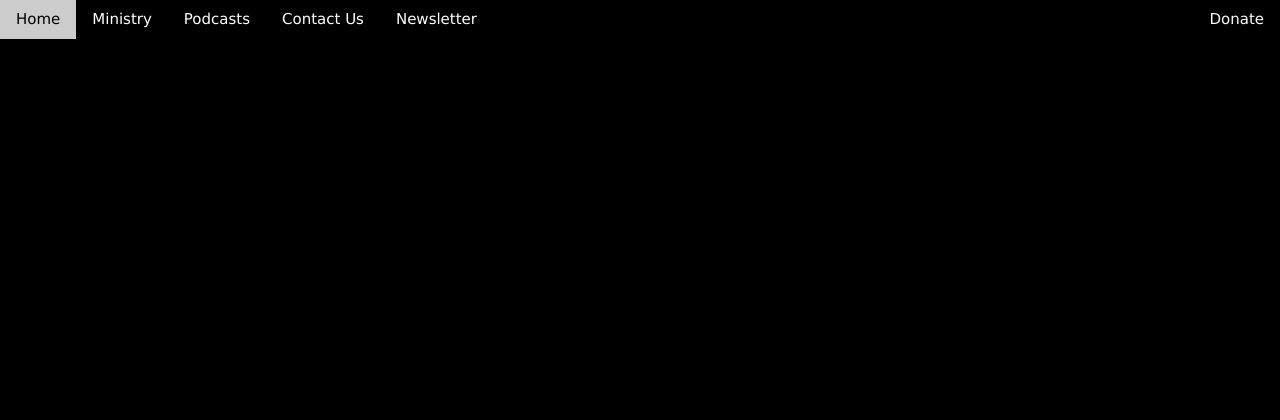
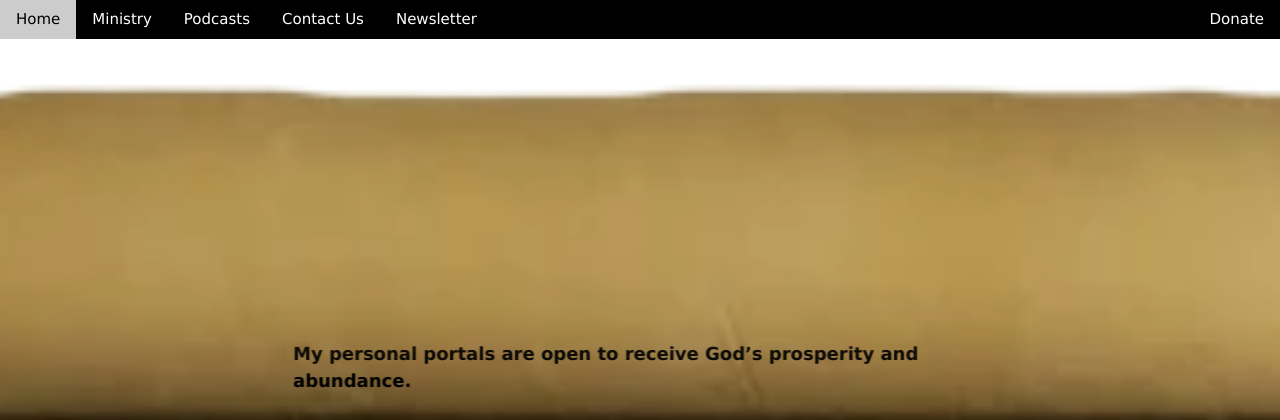
Before and after one commit to i2rlearning/Bible-app, a PHP site: page /daily-decree.html in a window 1280 px wide. Shown: the top 420 px of the page. Run offline with PHP 8.4, Linux system fonts and the light colour scheme; some web fonts are replaced.

Commit message:
Update decree.css

```diff
--- a/css/decree.css
+++ b/css/decree.css
@@ -20,7 +20,7 @@ main {
 }
 
 html {
-  background: #000 !important;
+  background: #fff !important;
 }
 
 body {
@@ -35,7 +35,7 @@ body::before {
   background-image: url("https://i2rlearning.github.io/Bible-app/img/scroll-nobg.webp");
   background-repeat: no-repeat;
   background-position: center;
-  background-size: contain;
+  background-size: auto 95vh;
 
   z-index: 0;
   pointer-events: none;
```
